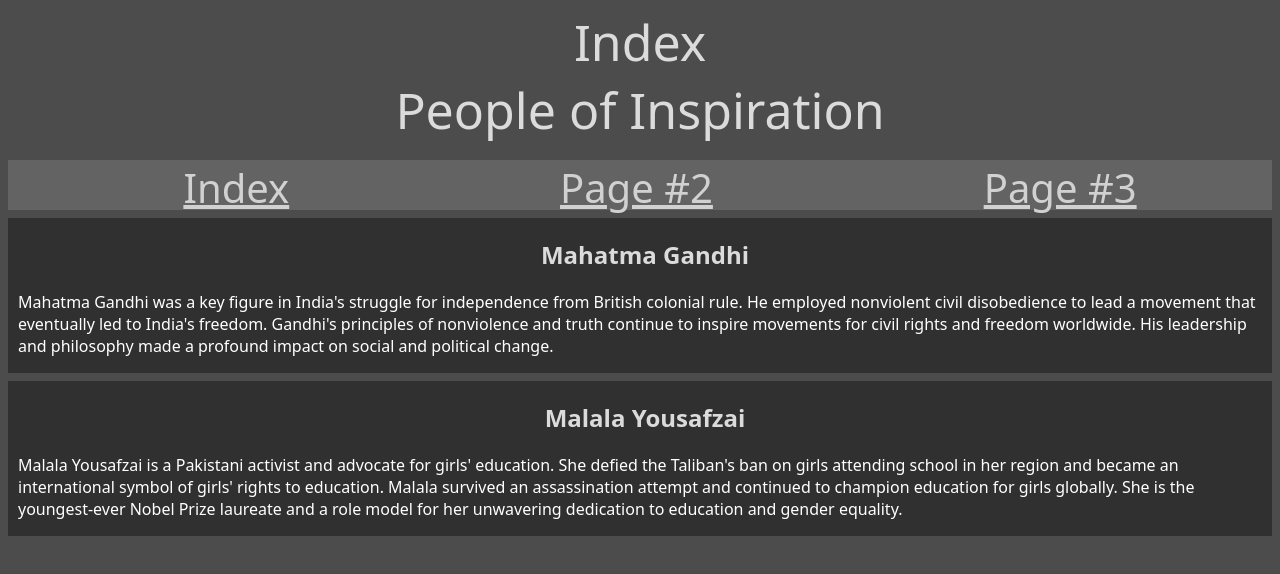
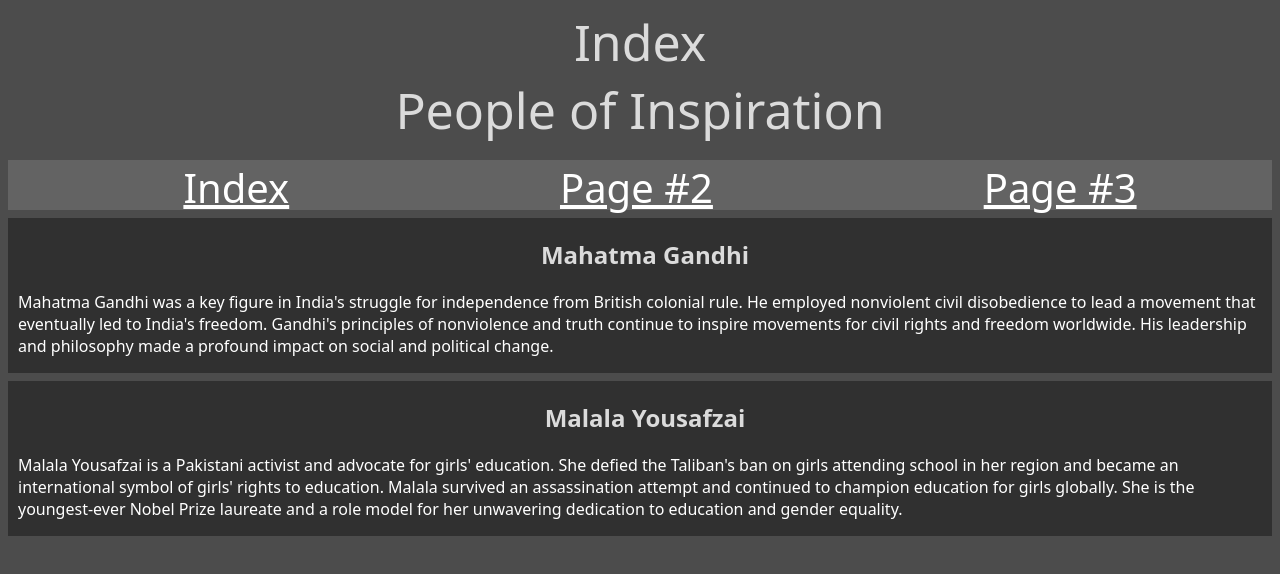
Before and after one commit to LukeIDontThink/WD-U3-P1, a plain HTML site: page index.html in a window 1280 px wide. Drawn offline with Linux system fonts and the light colour scheme.

Commit message:
Color change v2

```diff
--- a/css/generic.css
+++ b/css/generic.css
@@ -47,7 +47,7 @@ ul {
 
 ul a {
 	font-size: 40px;
-	color: #d1d1d1;
+	color: #ffffff;
 }
 
 ul a:hover {
@@ -55,7 +55,7 @@ ul a:hover {
 }
 
 a:visited {
-	color: #dbdbdb;
+	color: #5d8ba9;
 }
 
 ul li {
```
